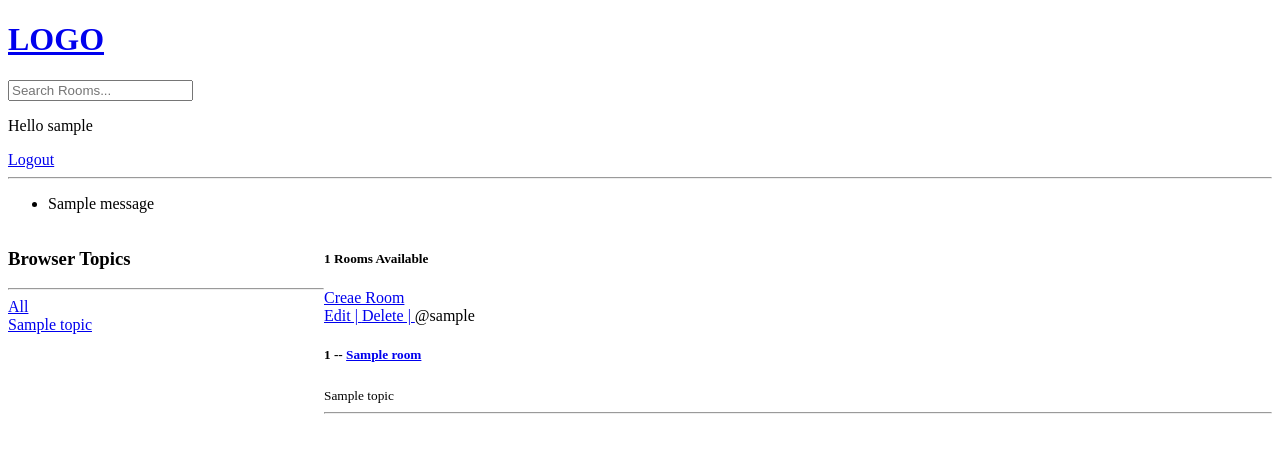
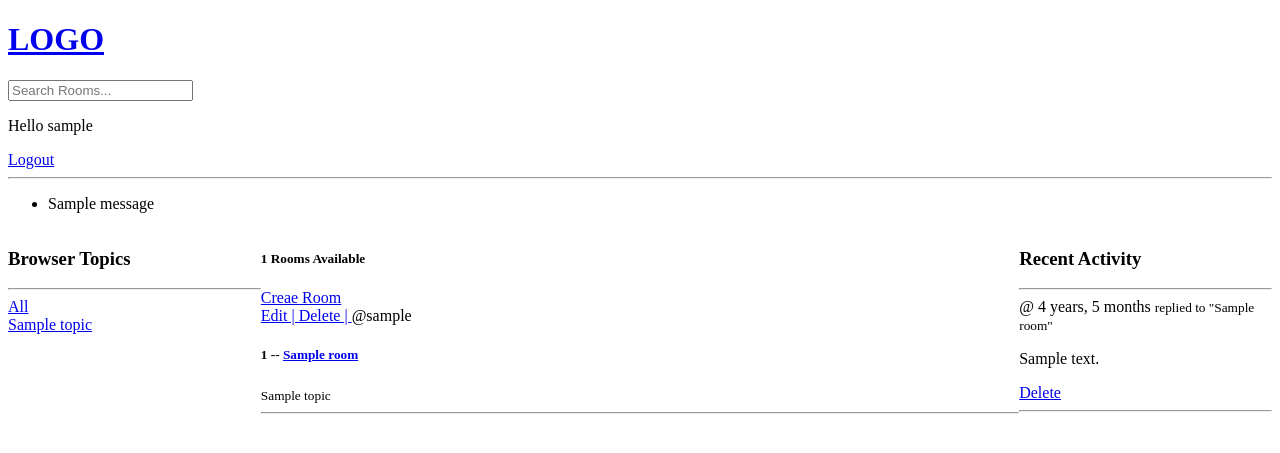
Before and after one commit to cjnetbr/STUDYBUD, a Django app: page / in a window 1280 px wide. Shown: the top 453 px of the page. Run offline with Django 5.2, Linux system fonts and the light colour scheme; a user stored in the database is signed in; tables that the repository leaves empty hold one stand-in row (values such as "Sample post"); one stand-in notice (Sample message) is shown.

Commit message:
Activity Feed

```diff
--- a/base/models.py
+++ b/base/models.py
@@ -30,5 +30,8 @@
   updated = models.DateTimeField(auto_now=True)
   created = models.DateTimeField(auto_now_add=True)
 
+  class Meta:
+    ordering = ['-updated', '-created']
+
   def __str__(self):
     return self.body[0:50]
--- /dev/null
+++ b/base/templates/base/activity_component.html
@@ -0,0 +1,13 @@
+  <h3>Recent Activity</h3>
+  <hr>
+  {% for message in room_messages %}
+    <div>
+      <smal>@{{message_user}} {{message.created|timesince}}</smal>
+      <small>replied to "{{message.room}}"</small>
+      <p>{{message}}</p>
+      {% if request.user == message.user %}
+        <a href="{% url 'delete-message' message.id %}">Delete</a>
+      {% endif %}
+      <hr>
+    </div>
+  {%endfor%}
--- /dev/null
+++ b/base/templates/base/feed_component.html
@@ -0,0 +1,14 @@
+<div>
+  {% for room in rooms %}
+    <div>
+      {% if request.user == room.host %}
+        <a href="{% url 'update-room' room.id %}">Edit | </a>
+        <a href="{% url 'delete-room' room.id %}">Delete | </a>
+      {% endif %}
+      <span>@{{room.host.username}}</span>
+      <h5>{{room.id}} -- <a href="{% url 'room' room.id %}">{{room.name}}</a></h5>
+      <small>{{room.topic.name}}</small>
+      <hr>
+    </div>
+  {% endfor%}
+</div>
--- a/base/templates/base/home.html
+++ b/base/templates/base/home.html
@@ -4,39 +4,26 @@
 <style>
   .home-container{
     display: grid;
-    grid-template-columns: 1fr 3fr;
+    grid-template-columns: 1fr 3fr 1fr;
   }
 </style>
+
   <div class="home-container">
     <div>
-      <h3>Browser Topics</h3>
-      <hr>
-      <div>
-        <a href="{% url 'home' %}">All</a>
-      </div>
-      {% for topic in topics %}
-        <div>
-          <a href="{% url 'home' %}?q={{topic.name}}">{{topic.name}}</a>
-        </div>
-      {% endfor %}
+      {% include 'base/topics_component.html' %}
     </div>
     <div>
       <h5>{{room_count}} Rooms Available</h5>
       <a href="{% url 'create-room' %}">Creae Room</a>
-      <div>
-        {% for room in rooms %}
-          <div>
-            {% if request.user == room.host %}
-              <a href="{% url 'update-room' room.id %}">Edit | </a>
-              <a href="{% url 'delete-room' room.id %}">Delete | </a>
-            {% endif %}
-            <span>@{{room.host.username}}</span>
-            <h5>{{room.id}} -- <a href="{% url 'room' room.id %}">{{room.name}}</a></h5>
-            <small>{{room.topic.name}}</small>
-            <hr>
-          </div>
-        {% endfor%}
-      </div>
+
+      {% include 'base/feed_component.html' %}
+
     </div>
+
+    <div class="">
+      {% include 'base/activity_component.html' %}
+
+    </div>
+
   </div>
 {% endblock content %}
--- /dev/null
+++ b/base/templates/base/topics_component.html
@@ -0,0 +1,10 @@
+<h3>Browser Topics</h3>
+<hr>
+<div>
+  <a href="{% url 'home' %}">All</a>
+</div>
+{% for topic in topics %}
+  <div>
+    <a href="{% url 'home' %}?q={{topic.name}}">{{topic.name}}</a>
+  </div>
+{% endfor %}
--- a/base/views.py
+++ b/base/views.py
@@ -70,16 +70,19 @@
 def home(request):
     q = request.GET.get('q') if request.GET.get('q') != None else ''
     rooms = Room.objects.filter(
-        Q(topic__name__icontains=q) | Q(name__icontains=q)
-        | Q(description__icontains=q))
+        Q(topic__name__icontains=q) |
+        Q(name__icontains=q) |
+        Q(description__icontains=q)
+    )
     topics = Topic.objects.all()
     room_count = rooms.count()
-    context = {'rooms': rooms, 'topics': topics, 'room_count': room_count}
+    room_messages = Message.objects.filter(Q(room__topic__name__icontains=q))
+    context = {'rooms': rooms, 'topics': topics, 'room_count': room_count, 'room_messages': room_messages}
     return render(request, 'base/home.html', context)
 
 def room(request, pk):
     room = Room.objects.get(id=pk)
-    room_messages = room.message_set.all().order_by('-created')
+    room_messages = room.message_set.all()
     participants = room.participants.all()
     if request.method == 'POST':
         message = Message.objects.create(
```
